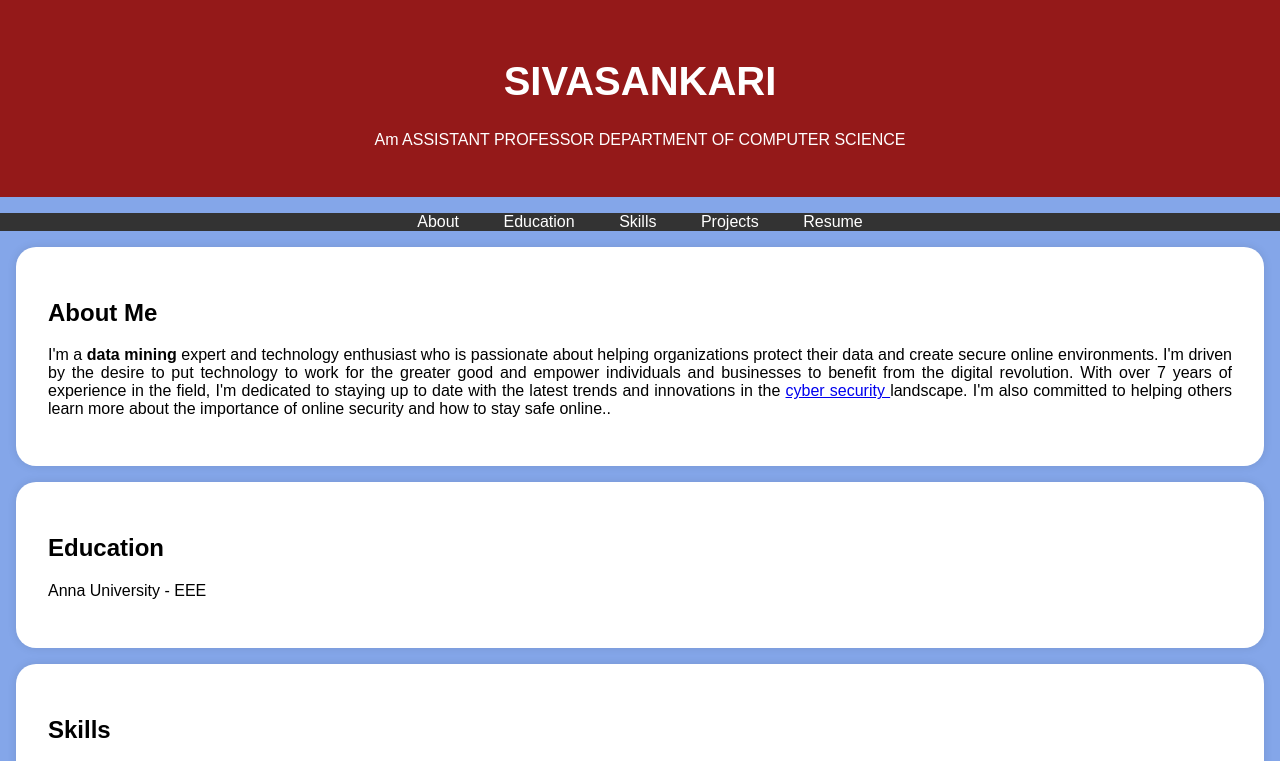
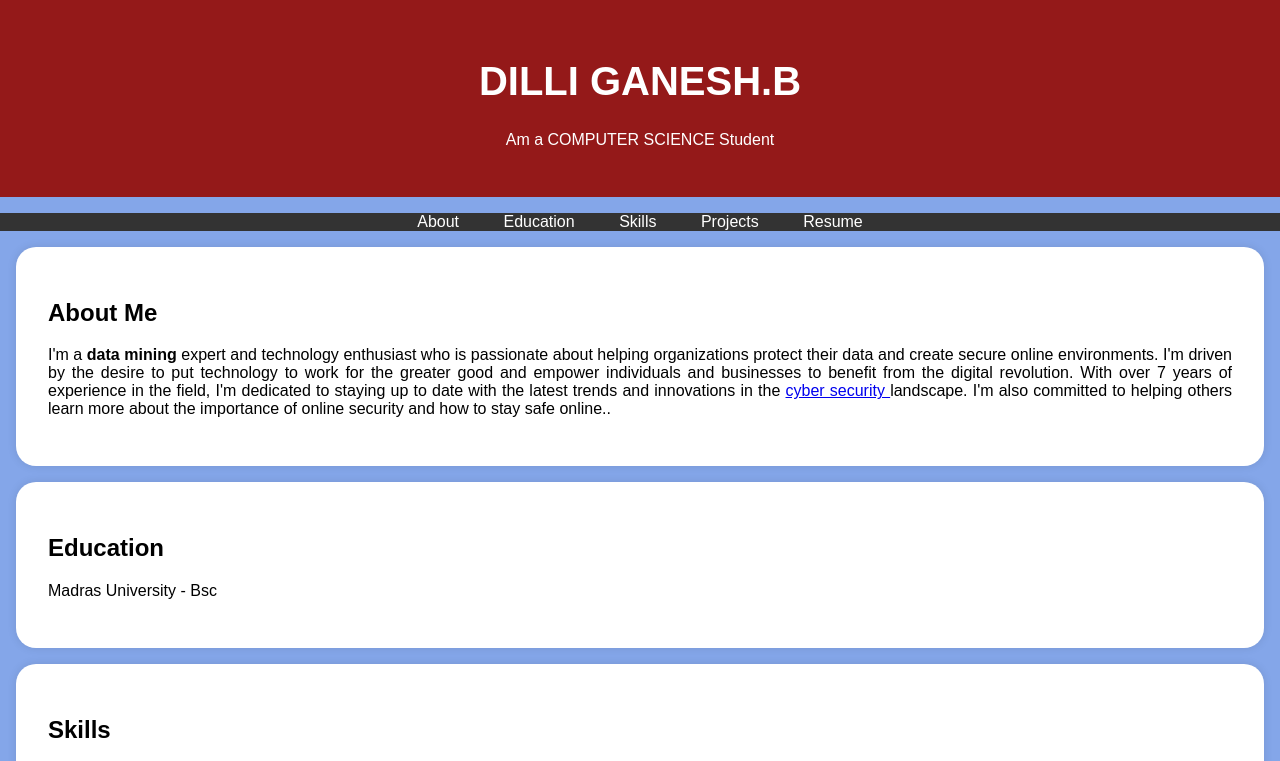
Before and after one commit to dilli252525/Digital-portfolio, a plain HTML site: page index.html in a window 1280 px wide. Shown: the top 761 px of the page. Drawn offline with Linux system fonts and the light colour scheme.

Commit message:
Update index.html

```diff
--- a/index.html
+++ b/index.html
@@ -96,8 +96,8 @@
         <div class="header-content">
             <!-- Add your profile picture here -->
 
-            <h1>SIVASANKARI</h1>
-            <p>Am ASSISTANT PROFESSOR DEPARTMENT OF COMPUTER SCIENCE</p>
+            <h1>DILLI GANESH.B</h1>
+            <p>Am a COMPUTER SCIENCE Student</p>
         </div>
     </header>
 
@@ -122,7 +122,7 @@
     <section id="education">
         <div class="section-content">
             <h2>Education</h2>
-            <p>Anna University  - EEE</p>
+            <p>Madras University  - Bsc</p>
 
 
         </div>
@@ -170,7 +170,7 @@
     </section>
 
     <footer>
-        <p>&copy; sivasankari </p>
+        <p>&copy; Dilli ganesh </p>
     </footer>
 
     <script>
```
